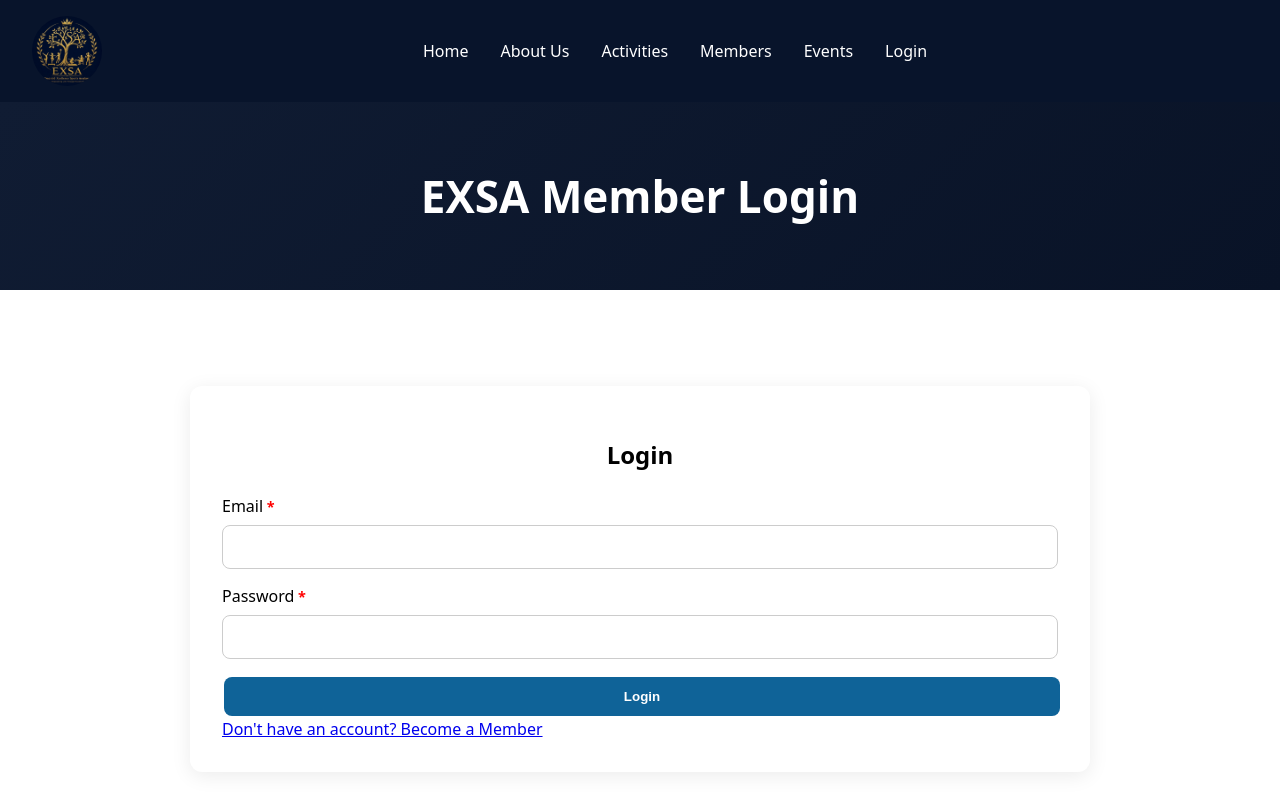
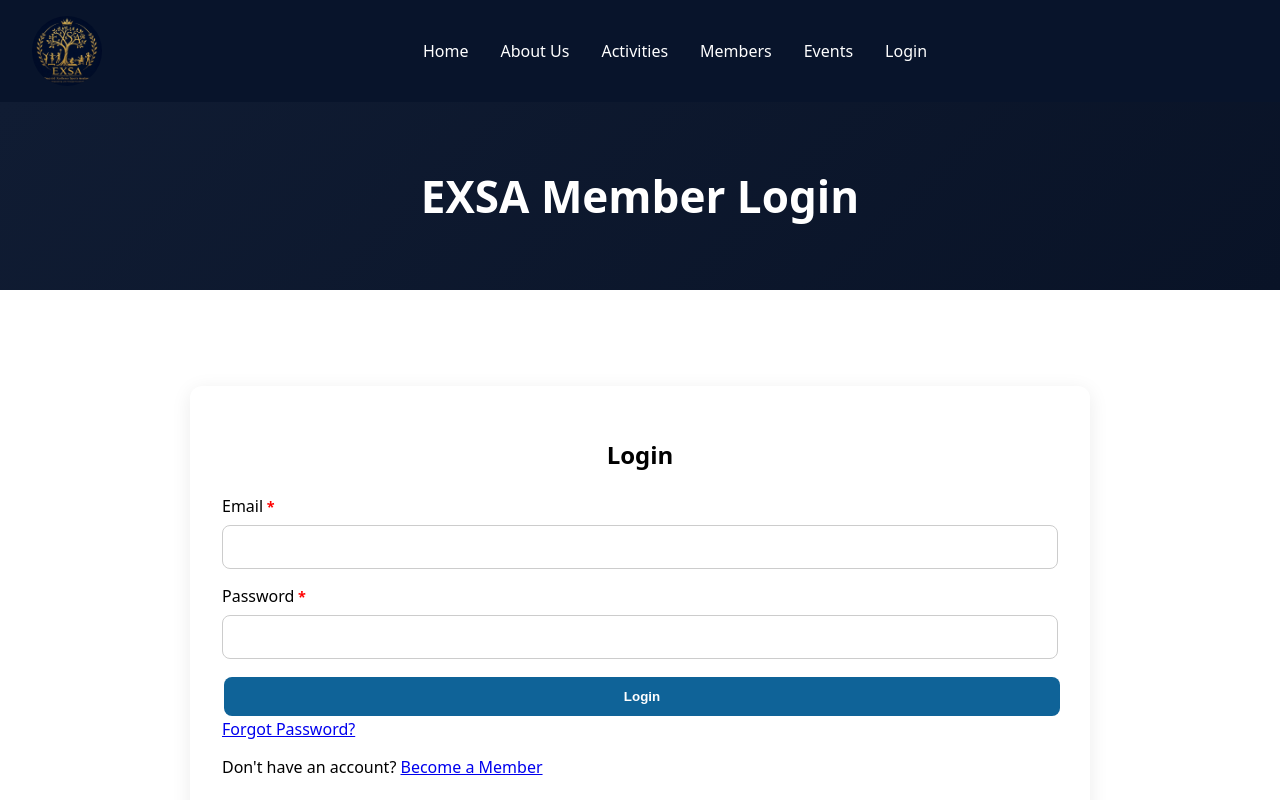
Before and after one commit to delamaterj/EXSA, a React (Vite) app in the folder client/: page /login in a window 1280 px wide. Built offline with nearby package versions, Linux system fonts and the light colour scheme; no server answers.

Commit message:
added forgot password navigation to login

```diff
--- a/client/src/pages/Login.tsx
+++ b/client/src/pages/Login.tsx
@@ -70,8 +70,9 @@ export default function Login() {
 
           <button type="submit">Login</button>
         </form>
-
-        <Link to="/signup">Don't have an account? Become a Member</Link>
+        <Link to="/forgot-password">Forgot Password?</Link>
+        <br />
+        <p>Don't have an account? <Link to="/signup"> Become a Member</Link></p>
 
       </article>
     </>
```
